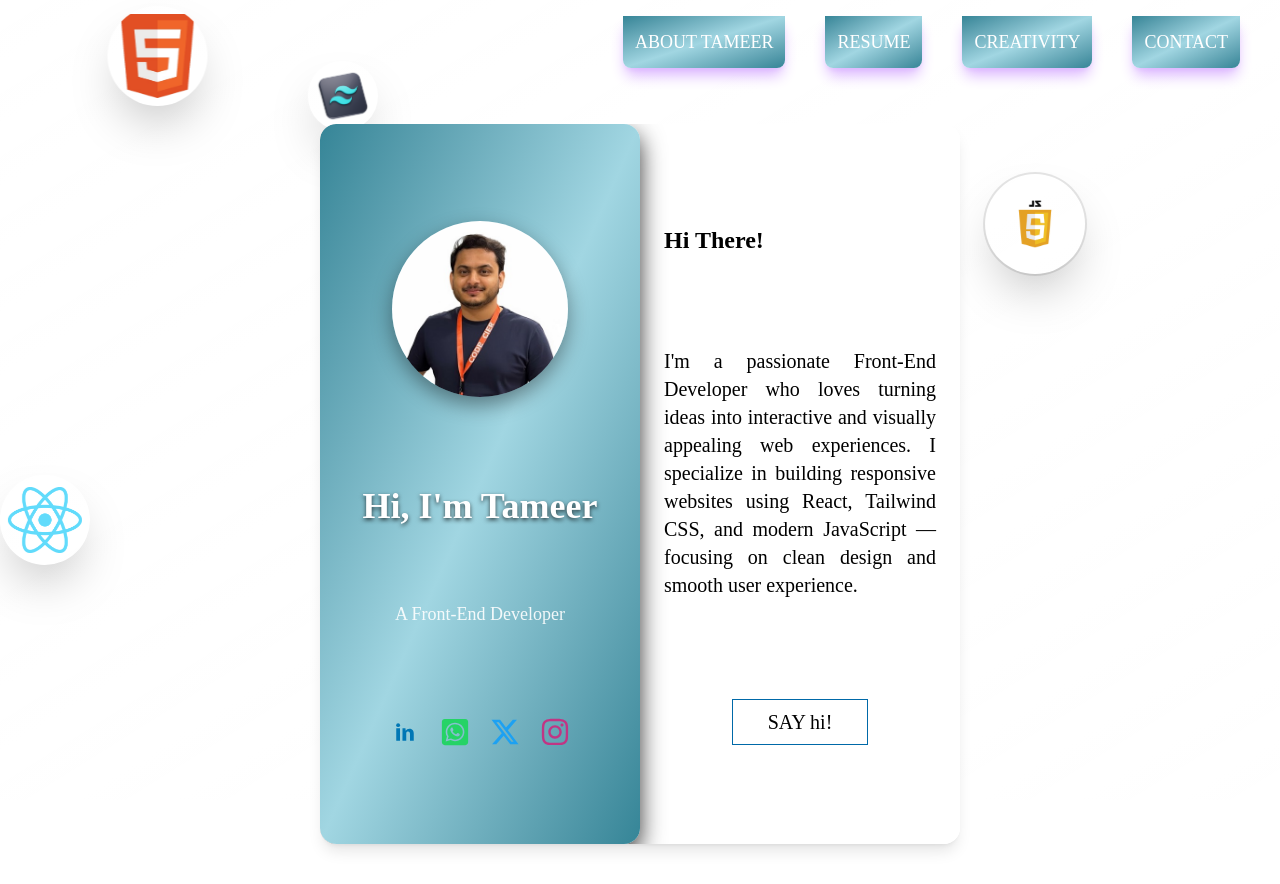
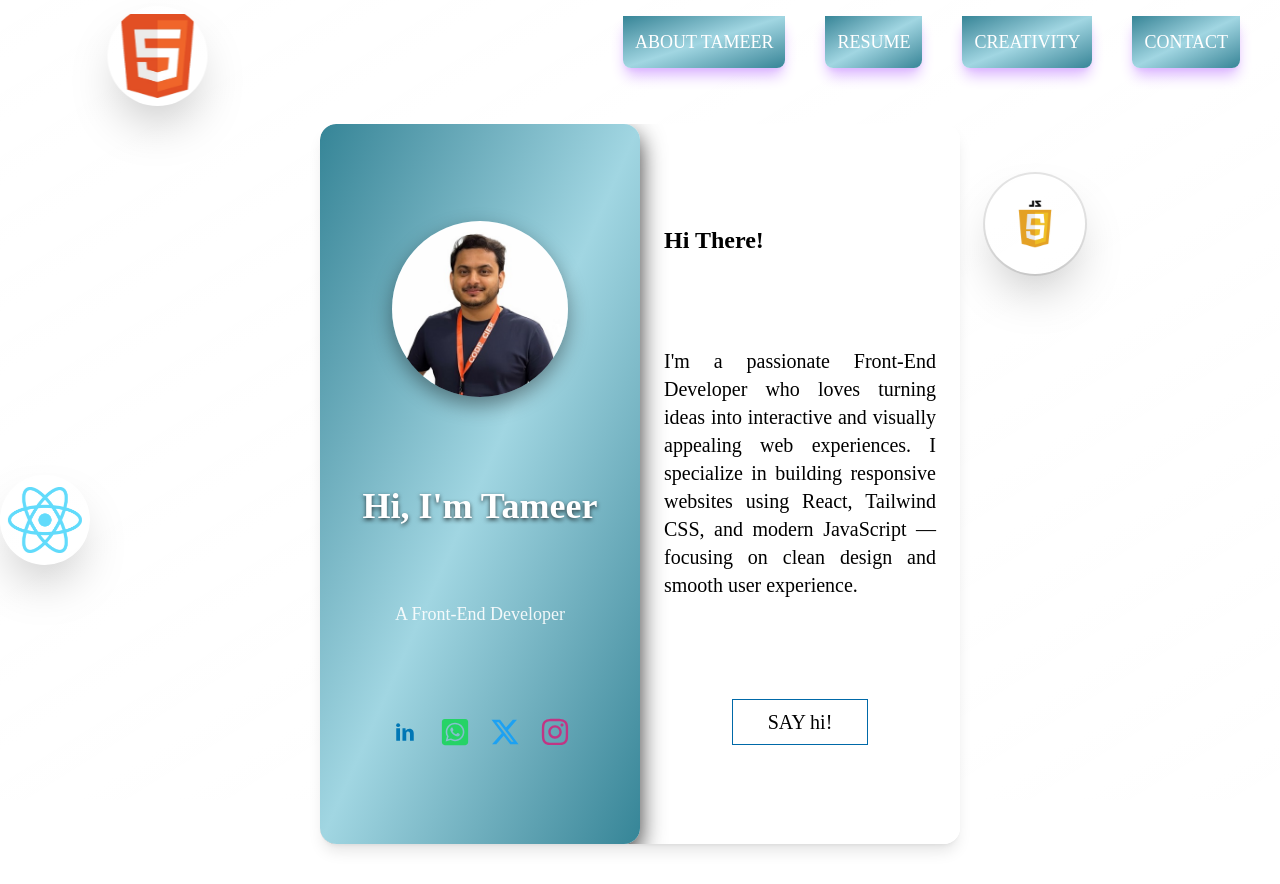
Before and after one commit to mohdtameerkhan/Tameer_khan_portfolio, a React (Vite) app: page / in a window 1280 px wide. Built offline with nearby package versions, Linux system fonts and the light colour scheme; a web font is replaced by a local one.

Commit message:
Initial commit - clean project ready for deployment

```diff
--- a/src/component/FloatingLogos.jsx
+++ b/src/component/FloatingLogos.jsx
@@ -4,7 +4,7 @@ import cssLogo from '../assets/images.png';
 import jsLogo from '../assets/js.png';
 import framerLogo from '../assets/framer.png';
 import reactLogo from '../assets/React.png';
-import TailwindLogo from '../assets/Tailwind.webp';
+
 
 
 
@@ -15,7 +15,7 @@ export default function FloatingLogos() {
   { id: 'framer', label: 'framer', size: 100, bg: '', src: framerLogo },
   { id: 'js', label: 'JS', size: 100, bg: '', src: jsLogo },
   { id: 'react', label: 'React', size: 90, bg: '', src: reactLogo },
-  { id: 'Tailwind', label: 'Tailwind', size: 70, bg: '', src: TailwindLogo }
+
 
 ];
 
```
